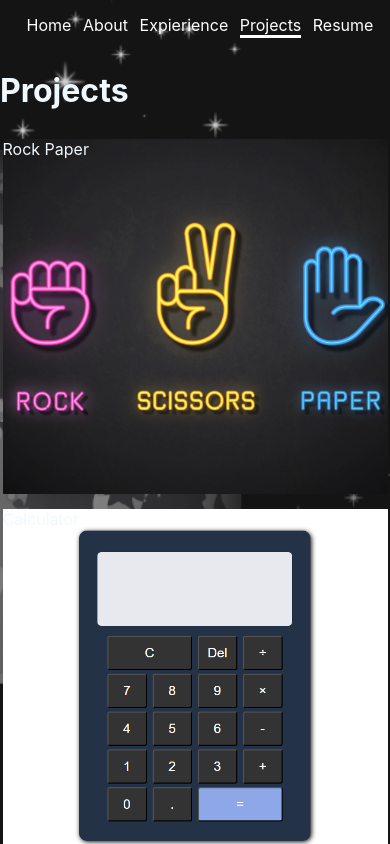
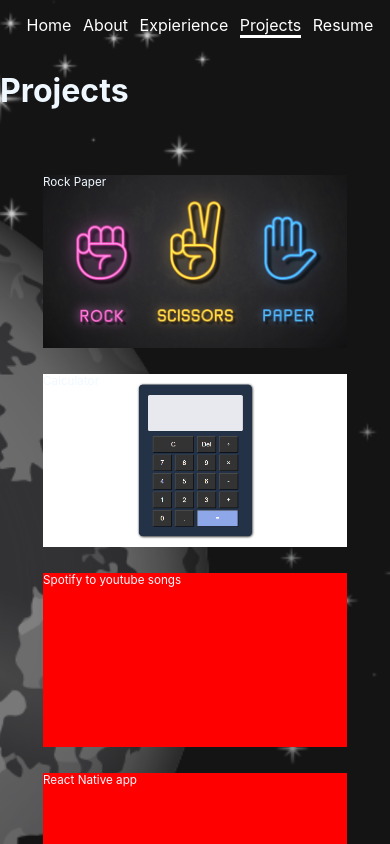
Before and after one commit to LukaTm/Portfolio, a React (Create React App) app: page /projects in a window 390 px wide. Shown: the top 844 px of the page. Built offline with nearby package versions, Linux system fonts and the light colour scheme.

Commit message:
responsive Projects

```diff
--- a/src/pages/MainHeader.module.css
+++ b/src/pages/MainHeader.module.css
@@ -1,10 +1,17 @@
 .home {
+    min-height: 100vh;
     height: 100%;
     background-image: url("../pic.png");
     background-size: cover;
     background-position: right center;
     overflow: auto;
     color: aliceblue;
+    display: flex;
+    flex-direction: column;
+}
+
+main {
+    flex: 1;
 }
 
 .default,
@@ -86,4 +93,6 @@
     display: flex;
     align-items: center;
     justify-content: center;
+    position: sticky;
+    bottom: 0;
 }
--- a/src/pages/Projecets.module.css
+++ b/src/pages/Projecets.module.css
@@ -1,29 +1,39 @@
 .section {
     display: flex;
     flex-wrap: wrap;
-    max-width: 960px;
+    max-width: 1200px;
+    padding: 30px;
     justify-content: center;
 }
 
 .section > * {
     background-color: red;
     /* flex-grow, flex-shrink, flex-basis */
-    flex: 1 1 47%;
-    max-width: 400px;
-    margin: 7.5px;
+    flex: 0 0 47%;
+    min-width: 540px;
+    min-height: 300px;
+    margin: 13px;
+    font-size: 2fr; /* set font size to 2% of div width */
 }
 
-@media (max-width: 750px) {
+@media (max-width: 630px) {
     .section {
-        display: grid;
-        grid-template-columns: minmax(400px, 1fr);
-        grid-template-rows: repeat(auto-fill, minmax(300px, 1fr));
+        padding: 10;
+    }
+
+    .section > * {
+        flex-shrink: 1;
+        max-width: 100%;
+        min-width: calc((100vw - 40px) / 2);
+        min-height: calc((100vw - 40px) / 2 * 0.99);
+        flex-basis: 100%;
+        font-size: 3vw;
     }
 }
 
 .container {
     display: flex;
-    height: 100vh;
+    height: 100%;
     justify-content: center;
 }
 
@@ -32,6 +42,8 @@
     background-size: cover;
     background-position: center center;
     background-repeat: no-repeat;
+    max-width: 100%;
+    max-height: 100%;
 }
 
 .calc {
@@ -40,6 +52,8 @@
     background-position: center center;
     background-repeat: no-repeat;
     background-color: white;
+    max-width: 100%;
+    max-height: 100%;
 }
 
 .todo {
@@ -48,4 +62,6 @@
     background-position: center center;
     background-repeat: no-repeat;
     background-color: white;
+    max-width: 100%;
+    max-height: 100%;
 }
```
